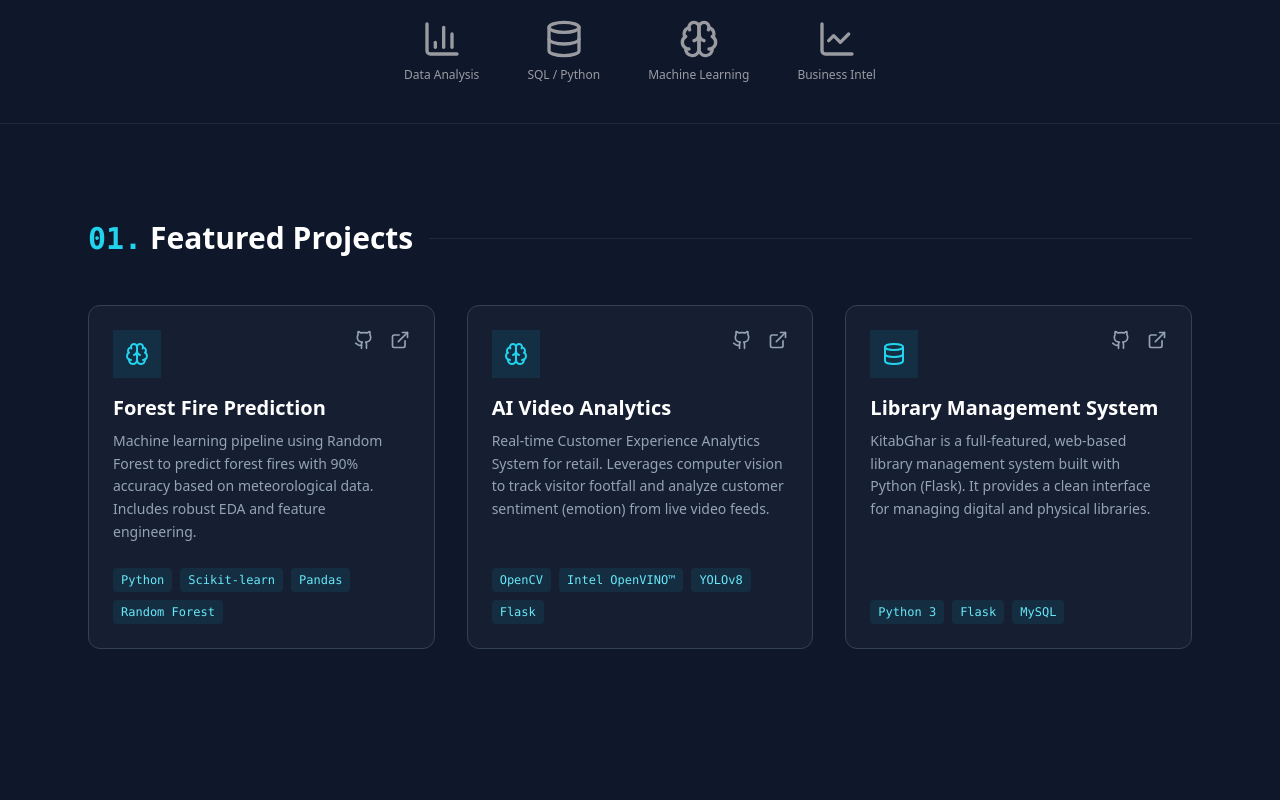
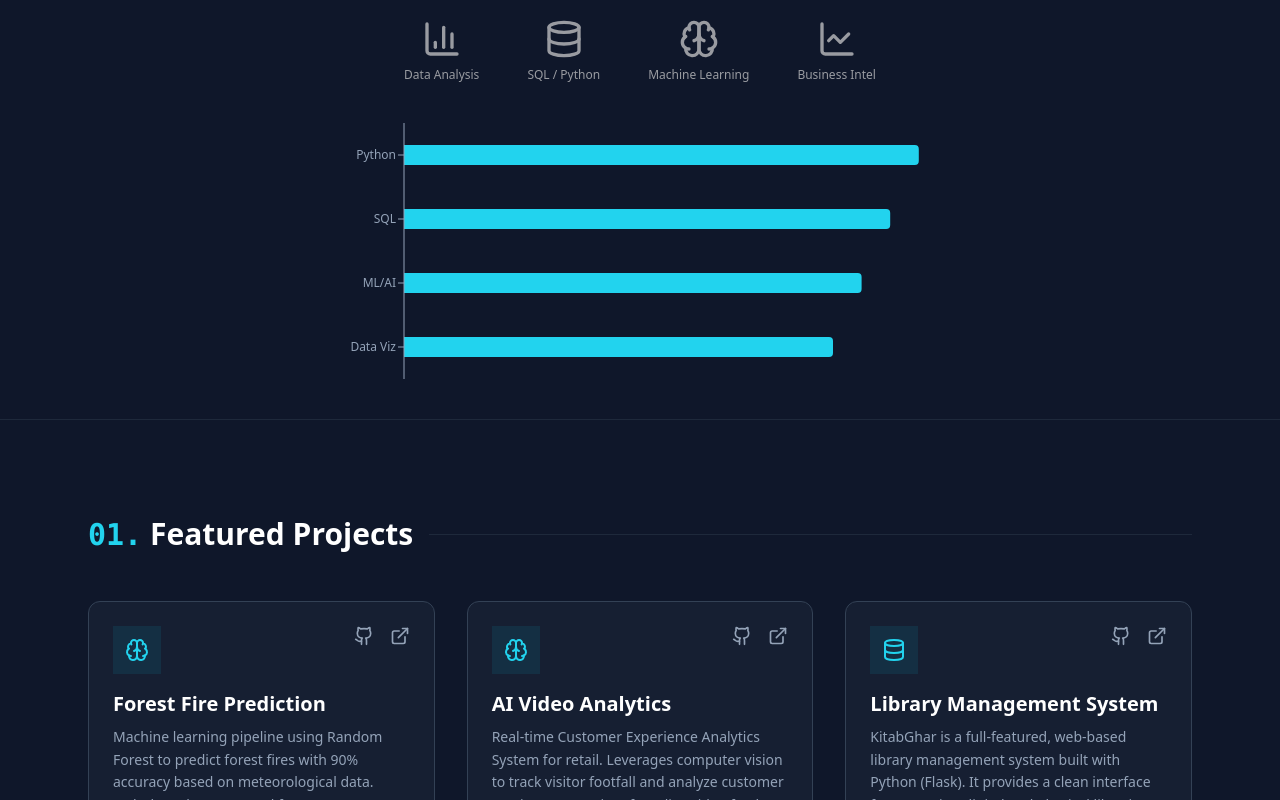
Before and after one commit to SubhankarChand/portfolio, a React (Create React App) app in the folder frontend/: page / in a window 1280 px wide. Shown: the part 820-1620 px from the top of the page. Built offline with nearby package versions, Linux system fonts and the light colour scheme.

Commit message:
Added professional data charts

```diff
--- a/frontend/package.json
+++ b/frontend/package.json
@@ -51,7 +51,7 @@
     "react-resizable-panels": "^3.0.1",
     "react-router-dom": "^7.5.1",
     "react-scripts": "5.0.1",
-    "recharts": "^3.6.0",
+    "recharts": "^3.7.0",
     "sonner": "^2.0.3",
     "tailwind-merge": "^3.2.0",
     "tailwindcss-animate": "^1.0.7",
--- a/frontend/src/App.js
+++ b/frontend/src/App.js
@@ -1,4 +1,5 @@
 import React, { useState, useEffect, useRef } from 'react';
+import { BarChart, Bar, XAxis, YAxis, Tooltip, ResponsiveContainer } from 'recharts';
 import { Github, ExternalLink, Database, Send, BarChart3, LineChart, Brain, Linkedin, Mail } from 'lucide-react';
 import emailjs from '@emailjs/browser';
 
@@ -6,7 +7,6 @@ const Portfolio = () => {
   const [typedText, setTypedText] = useState('');
   const form = useRef();
 
-  // 1. UPDATED HEADLINE FOR DATA ANALYST ROLE
   const fullText = "I transform data into actionable business insights.";
 
   // Typewriter effect
@@ -20,13 +20,11 @@ const Portfolio = () => {
     return () => clearInterval(interval);
   }, []);
 
-  // 2. EMAILJS LOGIC
+  // EmailJS Logic
   const sendEmail = (e) => {
     e.preventDefault();
-
-    // Replaced with your actual keys
     emailjs.sendForm('service_ivhwv3g', 'template_7yfltxj', form.current, 'ehHOs4mjasVtnI70X')
-      .then((result) => {
+      .then(() => {
           alert("Message Sent Successfully! 🚀");
           e.target.reset();
       }, (error) => {
@@ -59,13 +57,19 @@ const Portfolio = () => {
     }
   ];
 
+  const skillData = [
+    { name: 'Python', level: 90 },
+    { name: 'SQL', level: 85 },
+    { name: 'ML/AI', level: 80 },
+    { name: 'Data Viz', level: 75 },
+  ];
+
   return (
     <div className="min-h-screen bg-[#0f172a] text-slate-300 font-sans selection:bg-cyan-500 selection:text-white">
 
       {/* Navbar */}
       <nav className="fixed w-full z-50 bg-[#0f172a]/90 backdrop-blur-md border-b border-slate-800">
         <div className="max-w-6xl mx-auto px-6 h-16 flex items-center justify-between">
-          {/* UPDATED LOGO: Initials instead of <Dev/> */}
           <div className="text-xl font-bold text-cyan-400 font-mono">SC.</div>
           <div className="flex gap-6 text-sm font-medium">
             <a href="#projects" className="hover:text-cyan-400 transition-colors">Projects</a>
@@ -107,16 +111,31 @@ const Portfolio = () => {
         </div>
       </section>
 
-      {/* Skills Section */}
+      {/* Skills Section - WITH CHART */}
       <section id="skills" className="py-10 bg-slate-900 border-y border-slate-800 overflow-hidden">
         <div className="max-w-6xl mx-auto px-6">
           <p className="text-center text-sm font-mono text-slate-500 mb-8">CORE COMPETENCIES</p>
-          <div className="flex justify-center gap-12 flex-wrap opacity-70 grayscale hover:grayscale-0 transition-all duration-500">
+
+          {/* Icons Row */}
+          <div className="flex justify-center gap-12 flex-wrap opacity-70 grayscale hover:grayscale-0 transition-all duration-500 mb-10">
             <div className="flex flex-col items-center gap-2"><BarChart3 size={40} /><span className="text-xs">Data Analysis</span></div>
             <div className="flex flex-col items-center gap-2"><Database size={40} /><span className="text-xs">SQL / Python</span></div>
             <div className="flex flex-col items-center gap-2"><Brain size={40} /><span className="text-xs">Machine Learning</span></div>
             <div className="flex flex-col items-center gap-2"><LineChart size={40} /><span className="text-xs">Business Intel</span></div>
           </div>
+
+          {/* New Professional Chart */}
+          <div className="h-64 w-full max-w-2xl mx-auto">
+            <ResponsiveContainer width="100%" height="100%">
+                <BarChart data={skillData} layout="vertical" margin={{ left: 20 }}>
+                <XAxis type="number" hide />
+                <YAxis dataKey="name" type="category" width={80} stroke="#94a3b8" tick={{fontSize: 12}} />
+                <Tooltip cursor={{fill: '#1e293b'}} contentStyle={{backgroundColor: '#0f172a', border: '1px solid #334155', color: '#fff'}} />
+                <Bar dataKey="level" fill="#22d3ee" radius={[0, 4, 4, 0]} barSize={20} />
+                </BarChart>
+            </ResponsiveContainer>
+           </div>
+
         </div>
       </section>
 
```
Also changed, not shown: 1 other file (tests, documents, lock files or other folders).
